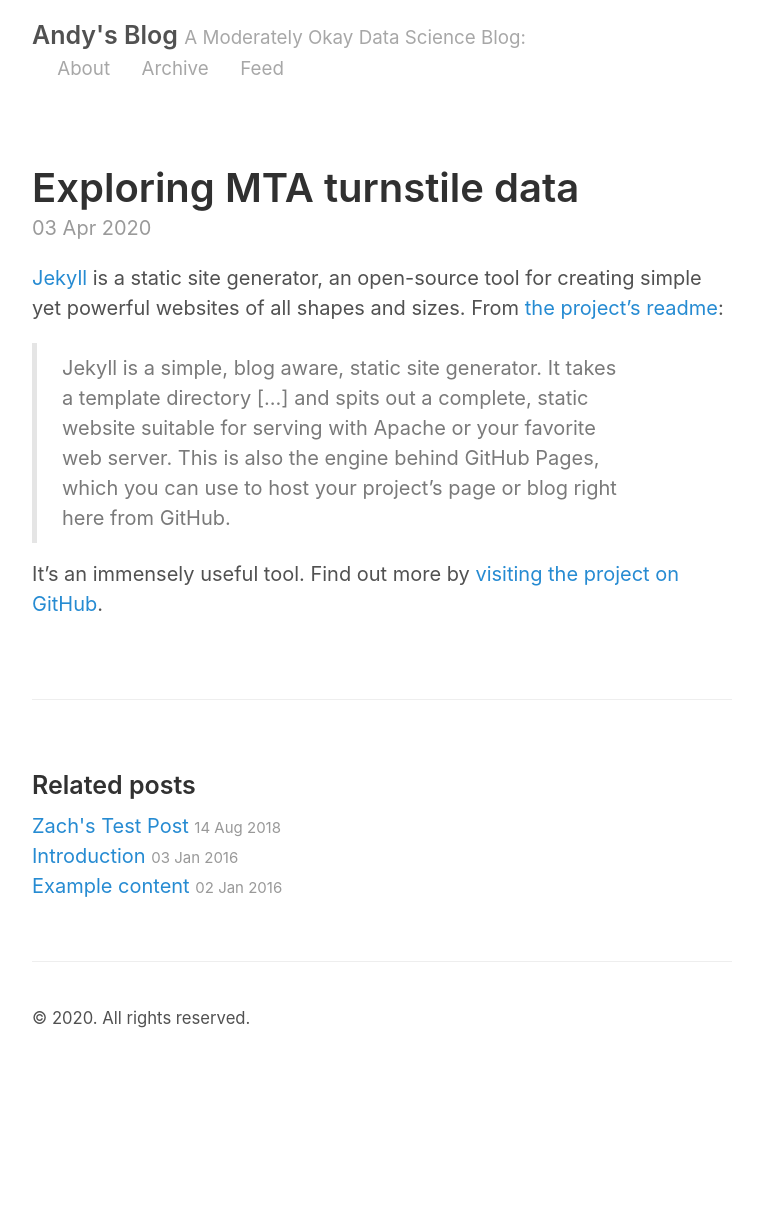
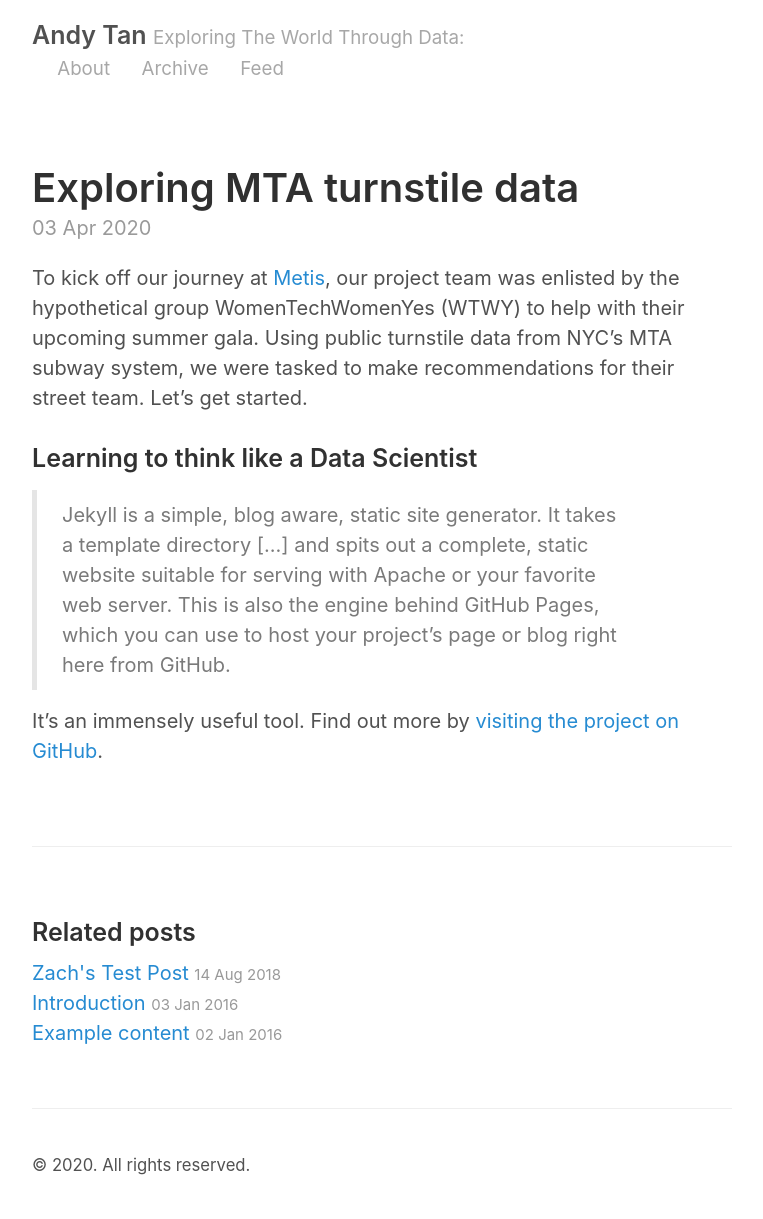
Before and after one commit to enndy6285/enndy6285.github.io, a Jekyll site: the page built from _posts/2020-04-03-whats-jekyll.md, in a window 1280 px wide. Shown: the whole page, without its empty margins (258-1021 px from the left). Built offline with Jekyll 4.4.1, drawn with Linux system fonts in a browser that asks for light colours; before the commit the page ends 1072 px from its top, so only the background shows below that.

Commit message:
updated 1st blog entry

```diff
--- a/_config.yml
+++ b/_config.yml
@@ -2,8 +2,8 @@
 permalink:           pretty
 
 # Setup
-title:               Andy's Blog
-tagline:             A Moderately Okay Data Science Blog
+title:               Andy Tan
+tagline:             Exploring The World Through Data
 url:                 http://enndy6285.github.io
 paginate:            2
 baseurl:             ""
--- a/_posts/2020-04-03-whats-jekyll.md
+++ b/_posts/2020-04-03-whats-jekyll.md
@@ -3,7 +3,9 @@ layout: post
 title: Exploring MTA turnstile data
 ---
 
-[Jekyll](http://jekyllrb.com) is a static site generator, an open-source tool for creating simple yet powerful websites of all shapes and sizes. From [the project's readme](https://github.com/jekyll/jekyll/blob/master/README.markdown):
+To kick off our journey at [Metis](http://www.thisismetis.com), our project team was enlisted by the hypothetical group WomenTechWomenYes (WTWY) to help with their upcoming summer gala. Using public turnstile data from NYC's MTA subway system, we were tasked to make recommendations for their street team. Let's get started.
+
+### Learning to think like a Data Scientist
 
 > Jekyll is a simple, blog aware, static site generator. It takes a template directory [...] and spits out a complete, static website suitable for serving with Apache or your favorite web server. This is also the engine behind GitHub Pages, which you can use to host your project’s page or blog right here from GitHub.
 
```
